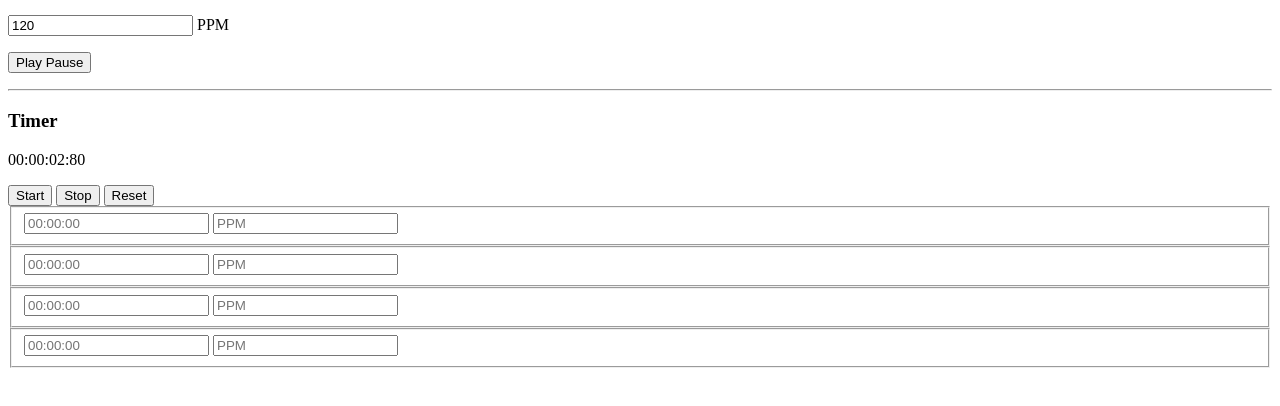
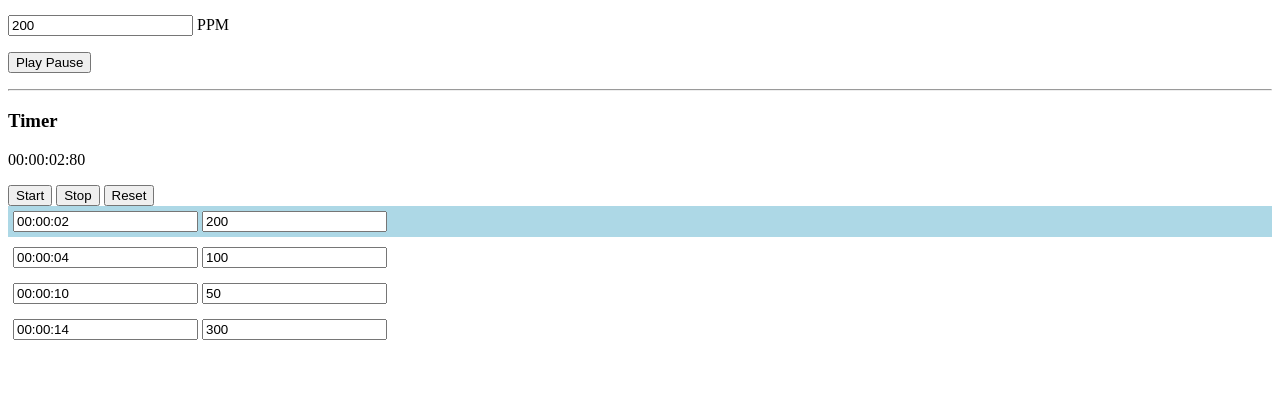
Before and after one commit to patocorrenti/metronome, a plain HTML site: page index.html in a window 1280 px wide. Both pictures are taken after a click on the button "Start". Shown: the part 44-450 px from the top of the page. Drawn offline with Linux system fonts and the light colour scheme.

Commit message:
feat: connect scheduler with metronome

```diff
--- a/css/metro.css
+++ b/css/metro.css
@@ -7,3 +7,12 @@
 .metronome .play-btn.playing .play {
     display: none;
 }
+
+
+[data-step] {
+    padding: 5px;
+    margin-bottom: 5px;
+}
+[data-step].current {
+    background-color: lightblue;
+}
--- a/index.html
+++ b/index.html
@@ -49,22 +49,22 @@
         </div>
     </section>
     <section id="scheduler">
-        <fieldset>
-            <input type="text" name="time" placeholder="00:00:00"/>
-            <input type="number" name="ppm" placeholder="PPM">
-        </fieldset>
-        <fieldset>
-            <input type="text" name="time" placeholder="00:00:00"/>
-            <input type="number" name="ppm" placeholder="PPM">
-        </fieldset>
-        <fieldset>
-            <input type="text" name="time" placeholder="00:00:00"/>
-            <input type="number" name="ppm" placeholder="PPM">
-        </fieldset>
-        <fieldset>
-            <input type="text" name="time" placeholder="00:00:00"/>
-            <input type="number" name="ppm" placeholder="PPM">
-        </fieldset>
+        <div data-step="1">
+            <input type="text" name="time" placeholder="00:00:00" value="00:00:02"/>
+            <input type="number" name="ppm" placeholder="PPM" value="200">
+        </div>
+        <div data-step="2">
+            <input type="text" name="time" placeholder="00:00:00" value="00:00:04"/>
+            <input type="number" name="ppm" placeholder="PPM" value="100">
+        </div>
+        <div data-step="3">
+            <input type="text" name="time" placeholder="00:00:00" value="00:00:10"/>
+            <input type="number" name="ppm" placeholder="PPM" value="50">
+        </div>
+        <div data-step="4">
+            <input type="text" name="time" placeholder="00:00:00" value="00:00:14"/>
+            <input type="number" name="ppm" placeholder="PPM" value="300">
+        </div>
     </section>
 </body>
 </html>
--- a/js/App.js
+++ b/js/App.js
@@ -15,11 +15,14 @@ class App {
         this.Timer.emmiter().addEventListener('timer-stop', () => {
             this.Metronome.eventStop();
         });
-        this.Timer.emmiter().addEventListener('timer-second', (event) => {
+        this.Timer.emmiter().addEventListener('timer-second', () => {
             this.Scheduler.updateCurrentTime(
                 this.Timer.getCurrentTime()
             );
         });
+        this.Scheduler.emmiter().addEventListener('schedule-change', () => {
+            this.Metronome.changeConfig( this.Scheduler.getState('metronomeConfig') );
+        })
     }
 
 }
--- a/js/Metronome.js
+++ b/js/Metronome.js
@@ -6,8 +6,10 @@ class Metronome extends Component {
             elementId,
             {
                 playing: false,
-                ppm: 120,
-                interval: {}
+                interval: {},
+                config: {
+                    ppm: 120,
+                }
             }
         );
 
@@ -31,7 +33,7 @@ class Metronome extends Component {
     }
 
     render() {
-        this.$el.PpmInput.value = super.getState('ppm');
+        this.$el.PpmInput.value = super.getState('config').ppm;
         this.$el.playBtn.classList.toggle('playing', super.getState('playing'));
         return true;
     }
@@ -55,7 +57,7 @@ class Metronome extends Component {
                     // Reproduces the audio
                     this.$el.audioSrc.play();
                 },
-                this.PPM2Milisec( super.getState('ppm') )
+                this.PPM2Milisec( super.getState('config').ppm )
             );
         }
 
@@ -83,7 +85,12 @@ class Metronome extends Component {
     }
 
     changeSpeed(newSpeed) {
-        super.setState('ppm', newSpeed);
+        super.setState('config', {ppm: newSpeed});
+        this.updateMetro();
+    }
+
+    changeConfig(newConfig) {
+        super.setState('config', newConfig)
         this.updateMetro();
     }
 
--- a/js/Scheduler.js
+++ b/js/Scheduler.js
@@ -1,11 +1,55 @@
 class Scheduler extends Component {
 
     constructor(elementId) {
-        super(elementId);
+        super(
+            elementId,
+            {
+                currentStep: 0,
+                currentTime: '00:00:00',
+                metronomeConfig: {},
+            }
+        );
+
+        // Elements
+        this.$el = {
+            steps: document.querySelectorAll(`#${elementId} [data-step]`),
+        }
+
+        // Events
+        this.events = {
+            scheduleChange: new Event('schedule-change'),
+        }
+
+        this.render();
+    }
+
+    render() {
+        this.$el.steps.forEach($e => $e.classList.remove('current'));
+        this.$el.steps[ super.getState('currentStep') - 1 ]?.classList.add('current');
     }
 
     updateCurrentTime(time) {
-        console.log('current Time is', time);
+        super.setState('currentTime', time);
+        this.updateScheduler();
+    }
+
+    updateScheduler() {
+        const currentTime = super.getState('currentTime');
+        const currentStep = super.getState('currentStep');
+        const time2Compare = this.getStepValue(currentStep, 'time');
+
+        if( currentTime === time2Compare ) {
+            super.increaseState('currentStep', 1);
+            super.setState('metronomeConfig', {
+                ppm: this.getStepValue(currentStep, 'ppm'),
+            })
+            this.render();
+            super.emitEvent(this.events.scheduleChange);
+        }
+    }
+
+    getStepValue(step, key) {
+        return this.$el.steps[step].querySelector(`[name="${key}"]`).value;
     }
 
 }
```
